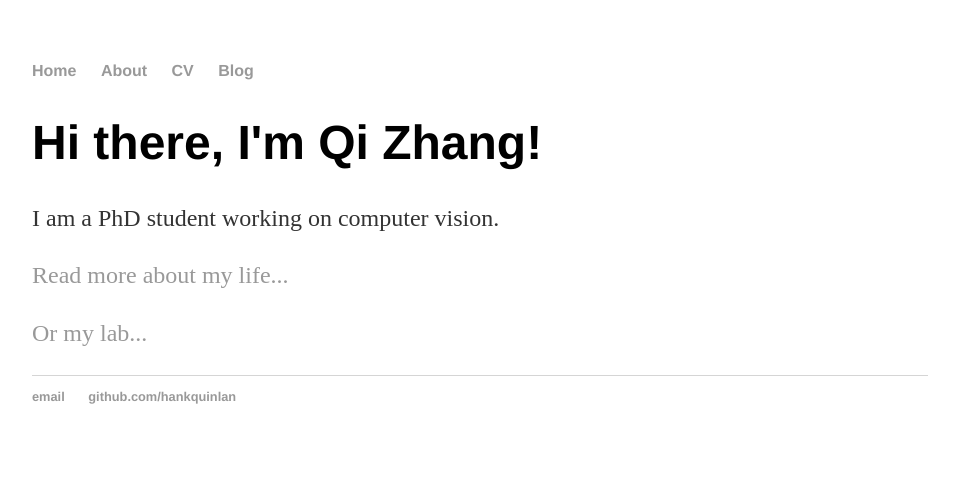
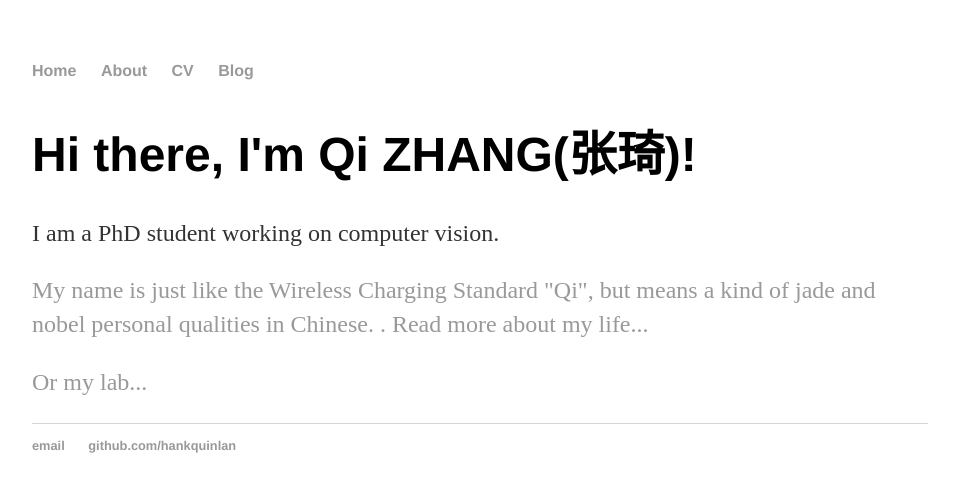
Before and after one commit to zqyq/zqyq.github.io, a Jekyll site: the page built from index.html, in a window 1280 px wide. Shown: the top 492 px of the page, without its empty margins (160-1119 px from the left). Built offline with Jekyll 4.4.1, drawn with Linux system fonts in a browser that asks for light colours.

Commit message:
Update index.html

```diff
--- a/index.html
+++ b/index.html
@@ -4,10 +4,10 @@ title: qizhang's homepage
 ---
 
 		<div class="blurb">
-			<h1>Hi there, I'm Qi Zhang!</h1>
+			<h1>Hi there, I'm Qi ZHANG(张琦)!</h1>
 			<p>I am a PhD student working on computer vision. </p>
 			<p>
-				<a href="/about">Read more about my life...</a></p>
+				<a href="/about">My name is just like the Wireless Charging Standard "Qi", but means a kind of jade and nobel personal qualities in Chinese. . Read more about my life...</a></p>
 			<p>
 				<a href="http://visal.cs.cityu.edu.hk/">Or my lab...</a>
 			</p>
```
